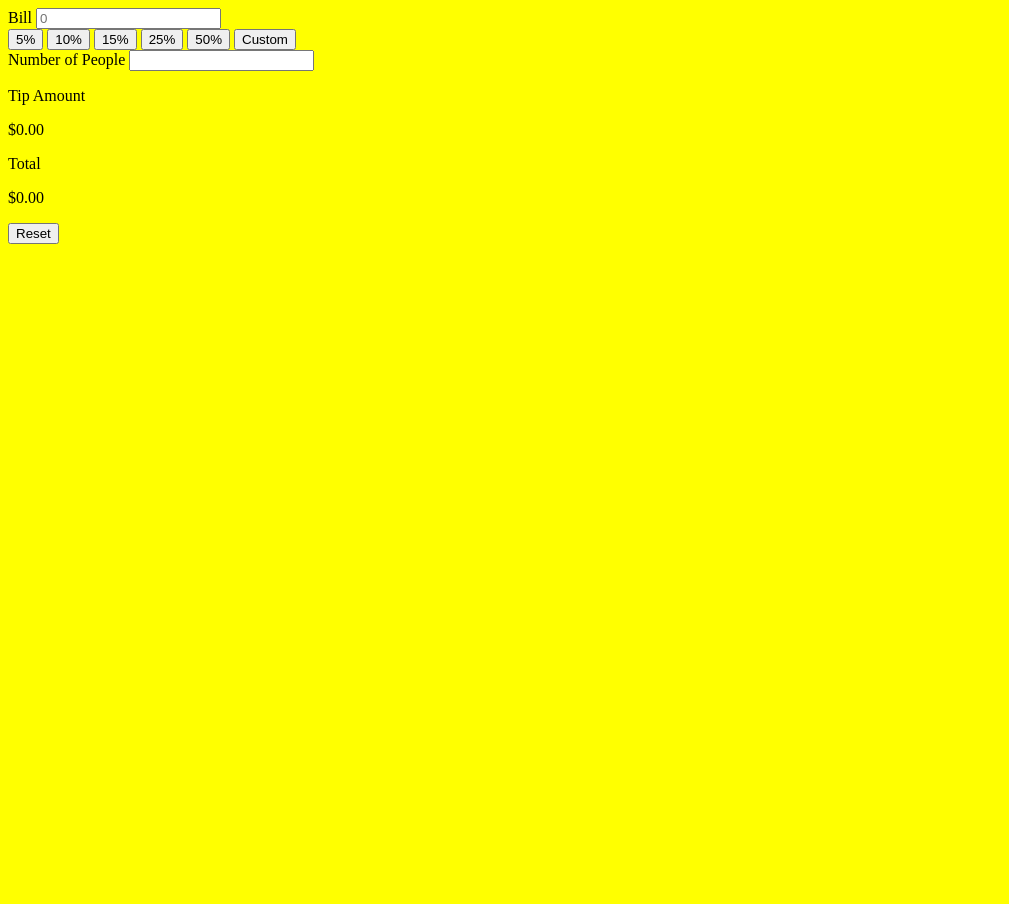
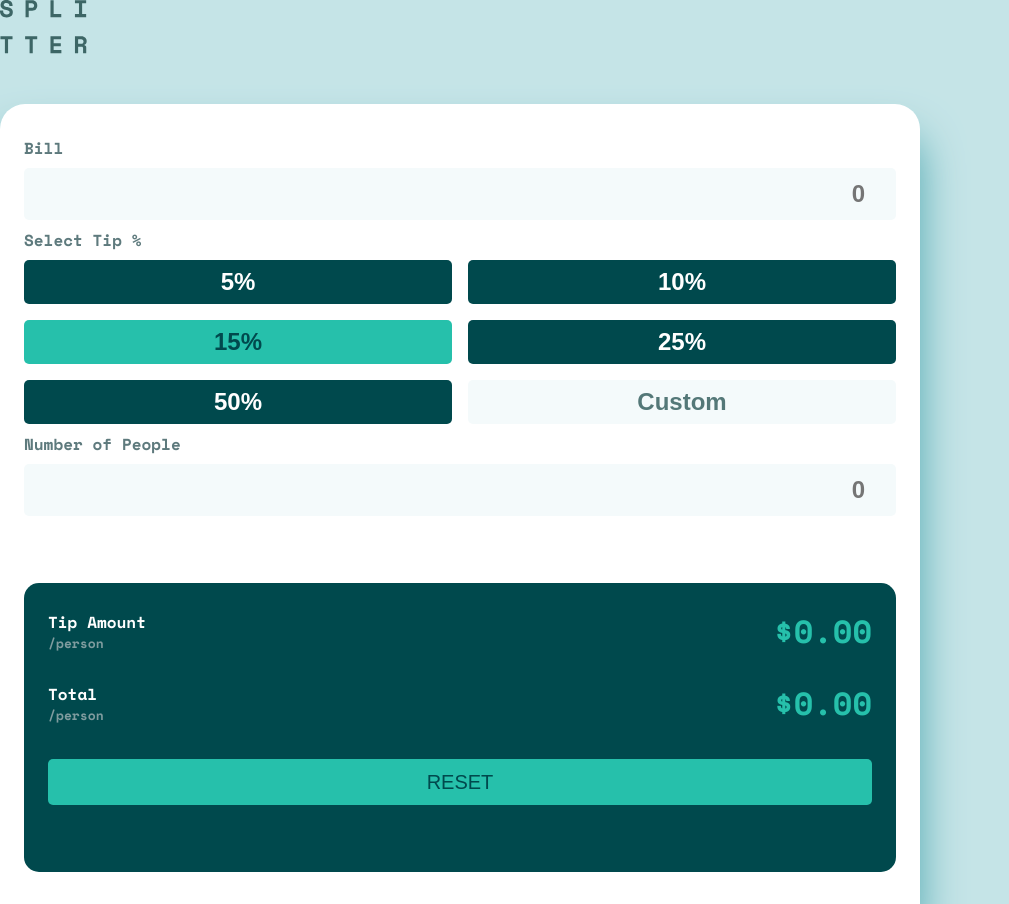
Before and after one commit to przemekkoczwara/tip-calculator-app, a website built with Vite: page index.html in a window 1280 px wide. Shown: the whole page, without its empty margins (0-1009 px from the left). Before the commit the page ends 800 px from the top, so only its background shows below. Built offline with nearby package versions, Linux system fonts and the light colour scheme.

Commit message:
Add new styles -> colors, fonts, variables

```diff
--- a/index.html
+++ b/index.html
@@ -5,12 +5,20 @@
     <link rel="icon" type="image/png" href="/public/favicon-32x32.png" />
     <meta name="viewport" content="width=device-width, initial-scale=1.0" />
     <title>Tip Calculator App</title>
+    <link rel="preconnect" href="https://fonts.googleapis.com" />
+    <link rel="preconnect" href="https://fonts.gstatic.com" crossorigin />
+    <link
+      href="https://fonts.googleapis.com/css2?family=Space+Mono:wght@400;700&display=swap"
+      rel="stylesheet"
+    />
   </head>
   <body>
+    <img class="logo" src="/src/assets/logo.svg" alt="Splitter logo" />
     <main class="calculator__wrapper">
       <form>
-        <label for="name">Bill</label>
+        <label for="amount">Bill</label>
         <input type="number" name="amount" id="amount" placeholder="0" />
+        <label for="discount">Select Tip %</label>
         <div class="discount__buttons">
           <button type="button" class="btn" data-tip="5">5%</button>
           <button type="button" class="btn" data-tip="10">10%</button>
@@ -23,21 +31,26 @@
         </div>
         <input
           type="number"
-          class="custom-tip-button"
-          id="custom-btn"
+          class="custom-tip-button hidden"
+          id="custom-tip-btn"
           placeholder="Custom %"
-          hidden
         />
         <label for="people">Number of People</label>
-        <input type="number" name="number of people" id="people" />
+        <input type="number" name="people" id="people" placeholder="0" />
       </form>
       <section class="tip__result">
-        <div class="amount__details">
-          <p>Tip Amount</p>
+        <div class="amount">
+          <div class="amount__details">
+            <p>Tip Amount</p>
+            <p>/person</p>
+          </div>
           <p class="tip-amount">$0.00</p>
         </div>
         <div class="tip__total">
-          <p>Total</p>
+          <div class="tip__details">
+            <p>Total</p>
+            <p>/person</p>
+          </div>
           <p class="total-amount">$0.00</p>
         </div>
         <button type="button" class="reset-btn">Reset</button>
--- a/src/saas/_base.scss
+++ b/src/saas/_base.scss
@@ -1,5 +1,19 @@
-// test
+@use 'variables' as vars;
+
+*,
+*::before,
+*::after {
+  box-sizing: border-box;
+  margin: 0;
+  padding: 0;
+}
+
+html {
+  font-size: 24px;
+  font-family: 'Space Mono', monospace;
+  font-weight: 700;
+}
 
 body {
-  background-color: yellow;
+  background: vars.$grey-200;
 }
--- a/src/saas/_calculator.scss
+++ b/src/saas/_calculator.scss
@@ -0,0 +1,120 @@
+@use 'variables' as vars;
+@use 'mixins' as mix;
+
+.calculator__wrapper {
+  display: grid;
+  grid-template-columns: 1fr;
+  min-height: 100vh;
+  background: vars.$white;
+  padding: 32px 24px;
+  margin-top: 41px;
+  border-radius: 25px 25px 0 0;
+  box-shadow: 0 32px 43px 0 hsl(185, 38, 50);
+  max-width: 920px;
+}
+form {
+  display: flex;
+  flex-direction: column;
+  gap: 8px;
+
+  label {
+    font-size: 16px;
+    line-height: 24px;
+    color: vars.$grey-500;
+  }
+  input {
+    padding: 8px 16px;
+    background: vars.$grey-50;
+    color: vars.$green-900;
+    border: none;
+    border-radius: 5px;
+    font-size: 24px;
+    font-weight: 700;
+    line-height: 36px;
+    outline: none;
+    text-align: right;
+  }
+  .discount__buttons {
+    display: grid;
+    grid-template-columns: repeat(2, 1fr);
+    grid-template-rows: repeat(2, 1fr);
+    gap: 16px;
+
+    .btn {
+      background: vars.$green-900;
+      color: vars.$white;
+      font-size: 24px;
+      font-weight: 700;
+      padding: 8px 16px;
+      border: none;
+      border-radius: 5px;
+      cursor: pointer;
+    }
+
+    .custom-btn {
+      background: vars.$grey-50;
+      color: vars.$green-550;
+    }
+
+    button[data-tip='15'] {
+      background: vars.$green-400;
+      color: vars.$green-900;
+    }
+  }
+  // property for button custom
+  .hidden {
+    display: none;
+  }
+}
+
+// seciton tip__result
+
+.tip__result {
+  background: vars.$green-900;
+  border-radius: 15px;
+  padding: 24px 24px 0;
+}
+.amount,
+.tip__total {
+  display: flex;
+  justify-content: space-between;
+  align-items: center;
+}
+
+.amount__details,
+.tip__details {
+  font-size: 16px;
+  line-height: 24px;
+  color: vars.$white;
+
+  p:last-child {
+    color: vars.$grey-400;
+    font-size: 13px;
+    line-height: 19px;
+  }
+}
+
+.tip-amount,
+.total-amount {
+  font-size: 32px;
+  color: vars.$green-400;
+}
+
+.amount {
+  margin-bottom: 24px;
+}
+.tip__total {
+  margin-bottom: 32px;
+}
+
+.reset-btn {
+  padding: 8px 32px;
+  width: 100%;
+  background: vars.$green-400;
+  color: vars.$green-900;
+  border-radius: 5px;
+  border: none;
+  font-size: 20px;
+  line-height: 30px;
+  text-transform: uppercase;
+}
--- a/src/saas/_mixins.scss
+++ b/src/saas/_mixins.scss
@@ -0,0 +1,10 @@
+@mixin tablet {
+  @media (min-width: 768px) {
+    @content;
+  }
+}
+@mixin desktop {
+  @media (min-width: 1024px) {
+    @content;
+  }
+}
--- a/src/saas/_variables.scss
+++ b/src/saas/_variables.scss
@@ -0,0 +1,10 @@
+// Colors
+
+$green-400: hsl(172, 67%, 45%);
+$green-550: hsl(180, 18%, 40%);
+$green-900: hsl(183, 100%, 15%);
+$grey-500: hsl(186, 14%, 43%);
+$grey-400: hsl(184, 14%, 56%);
+$grey-200: hsl(185, 41%, 84%);
+$grey-50: hsl(189, 47%, 97%);
+$white: hsl(0, 100%, 100%);
```
